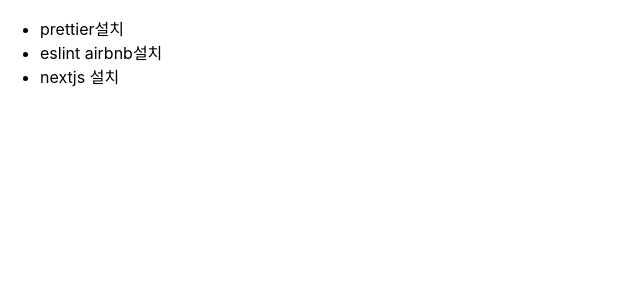
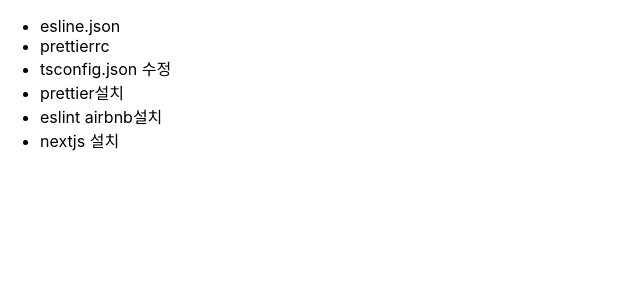
Before and after one commit to ferrari219/busker-app-ts, a Next.js app: page / in a window 1280 px wide. Shown: the top 300 px of the page, without its empty margins (0-640 px from the left). Built offline with nearby package versions, Linux system fonts and the light colour scheme.

Commit message:
esline.json, prettierrc, tsconfig.json 수정

```diff
--- a/pages/index.tsx
+++ b/pages/index.tsx
@@ -1,9 +1,12 @@
-import React from 'react';
+import React from "react";
 
 const index = () => {
   return (
     <div>
       <ul>
+        <li>esline.json</li>
+        <li>prettierrc</li>
+        <li>tsconfig.json 수정</li>
         <li>prettier설치</li>
         <li>eslint airbnb설치</li>
         <li>nextjs 설치</li>
```
Also changed, not shown: tsconfig.json (+31 -4 lines), .eslintrc.json, 1 other file (tests, documents, lock files or other folders). Lines whose indentation alone changed are shown as unchanged.
